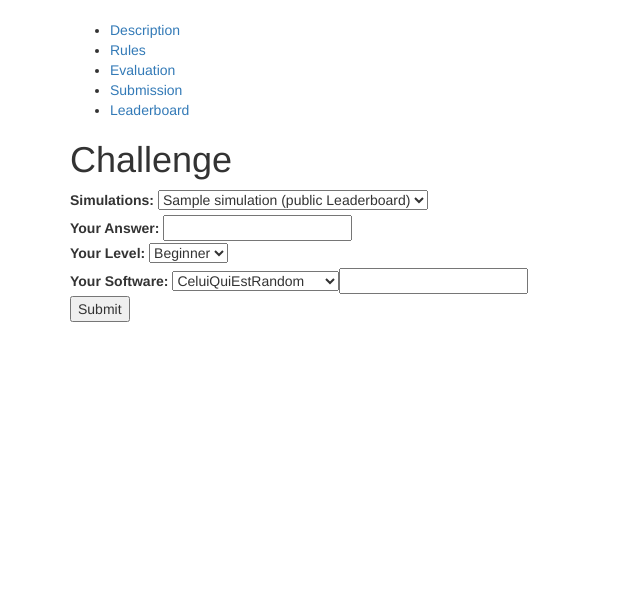
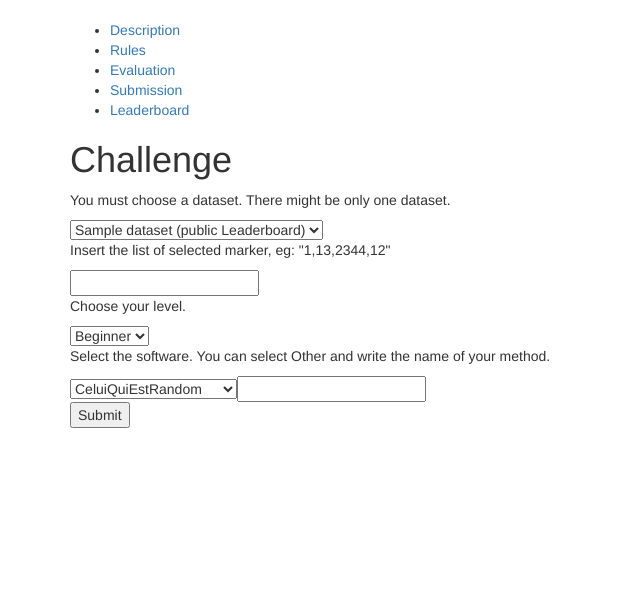
Before and after one commit to BioShock38/ChallengeWebSite, a Django app: page /challenge/1/ in a window 1280 px wide. Shown: the part 52-658 px from the top of the page, without its empty margins (0-640 px from the left). Run offline with Django 3.2, Linux system fonts and the light colour scheme; tables that the repository leaves empty hold one stand-in row (values such as "Sample post"); some libraries are stand-ins or nearby versions.

Commit message:
form and co

```diff
--- a/challenge/admin.py
+++ b/challenge/admin.py
@@ -1,12 +1,12 @@
 from django.contrib import admin
 
-from .models import Challenge,Submission, Simulation, Result
+from .models import Challenge,Submission, Dataset, Result
 # Register your models here.
 
 class SubmissionAdmin(admin.ModelAdmin):
     readonly_fields = ('date',)
 
 admin.site.register(Challenge)
-admin.site.register(Simulation)
+admin.site.register(Dataset)
 admin.site.register(Submission,SubmissionAdmin)
 admin.site.register(Result)
--- a/challenge/forms.py
+++ b/challenge/forms.py
@@ -1,5 +1,5 @@
 from django import forms
-from .models import Submission, Simulation
+from .models import Submission, Dataset
 from .choicewithother import OptionalChoiceField
 
 class SubmitForm(forms.Form):
@@ -12,8 +12,8 @@ class SubmitForm(forms.Form):
                 return " (public Leaderboard)"
         l_simu = kwargs.pop("l_simu")
         super(SubmitForm,self).__init__(*args,**kwargs)
-        self.fields['select_simu'] = forms.ChoiceField(widget=forms.Select,
-                                                       choices=[(simu.name,simu.name + conv(simu.private)) for simu in l_simu])
+        self.fields['dataset'] = forms.ChoiceField(widget=forms.Select,
+                                                   choices=[(simu.name,simu.name + conv(simu.private)) for simu in l_simu])
 
     answer = forms.CharField(max_length=400)
     level = forms.ChoiceField(widget=forms.Select,
--- a/challenge/models.py
+++ b/challenge/models.py
@@ -7,17 +7,18 @@ class Challenge(models.Model):
     desc = models.TextField()
     rules = models.TextField()
     evaluation = models.TextField()
-    lsimu = models.ManyToManyField('Simulation')
+    lsimu = models.ManyToManyField('Dataset')
     isover = models.BooleanField(default=False)
 
     def __str__(self):
         return self.name
 
-class Simulation(models.Model):
+class Dataset(models.Model):
     name = models.CharField(max_length=200,unique=True)
     numero = models.IntegerField(unique=True)
     truth = models.CharField(max_length=400)
     private = models.BooleanField(default=True)
+    maxsubmission = models.IntegerField(default=2)
 
     def __str__(self):
         return self.name
@@ -26,7 +27,7 @@ class Simulation(models.Model):
         return map(int,self.truth.split(delimiter))
 
 class Submission(models.Model):
-    simu = models.ForeignKey(Simulation)
+    simu = models.ForeignKey(Dataset)
     challenge = models.ForeignKey(Challenge)
     answer = models.CharField(max_length=400)
     date = models.DateTimeField(auto_now_add=True,blank=True)
--- a/challenge/templates/challenge/submit.html
+++ b/challenge/templates/challenge/submit.html
@@ -1,6 +1,8 @@
 {% extends 'base.html' %}
 
 {% block content %}
+
+{% load bootstrap %}
 
 {% include "challenge/nav.html" with challenge_id=challenge.id %}
 
@@ -13,28 +15,29 @@
 <form action="{% url 'challenge:challenge_submit' challenge.id %}" method="post">
 {% csrf_token %}
 <div class="fieldWrapper">
-{{ form.select_simu.errors }}
-<label for="{{ form.select_simu.id_for_label }}"> Simulations:</label>
-{{ form.select_simu }}
+{{ form.dataset.errors }}
+<p class="fieldDescription"> You must choose a dataset. There might be only one dataset. </p>
+{{ form.dataset|bootstrap }}
 </div>
 <div class="fieldWrapper">
 {{ form.answer.errors }}
-<label for="{{ form.answer.id_for_label }}"> Your Answer:</label>
-{{ form.answer }}
+<p class="fieldDescription"> Insert the list of selected marker, eg: "1,13,2344,12" </p>
+{{ form.answer|bootstrap }}
 </div>
 <div class="fieldWrapper">
 {{ form.level.errors }}
-<label for="{{ form.level.id_for_label }}"> Your Level:</label>
-{{ form.level }}
+<p class="fieldDescription"> Choose your level. </p>
+{{ form.level|bootstrap }}
 </div>
 <div class="fieldWrapper">
 {{ form.software.errors }}
-<label for="{{ form.software.id_for_label }}"> Your Software:</label>
-{{ form.software }}
+<p class="fieldDescription"> Select the software. You can select Other and write the name of your method. </p>
+{{ form.software|bootstrap }}
 </div>
 <input type="submit" value="Submit" />
 </form>
 
+{% if infosubmission %}<p>Limit of submission for this dataset {{infosubmission.0}}/{{infosubmission.1}} </p>{% endif %}
 {% if res %}<p><strong>{{res}}</strong></p>{% endif %}
 
 </div>
--- a/challenge/urls.py
+++ b/challenge/urls.py
@@ -9,5 +9,6 @@ urlpatterns =  [
     url(r'^(?P<challenge_id>[0-9]+)/rules/$', views.rules, name='rules'),
     url(r'^(?P<challenge_id>[0-9]+)/evaluation/$', views.evaluation, name='evaluation'),
     url(r'^(?P<challenge_id>[0-9]+)/leaderboard/$', views.leaderboard, name='leaderboard'),
-    url(r'^(?P<challenge_id>[0-9]+)/api/results_challenge$', views.results_challenge, name='results_challenge')
+    url(r'^(?P<challenge_id>[0-9]+)/api/results_challenge$', views.results_challenge, name='results_challenge'),
+    url(r'^(?P<challenge_id>[0-9]+)/api/csv_generate$', views.csv_generate, name='csv_generate')
 ]
--- a/challenge/views.py
+++ b/challenge/views.py
@@ -1,11 +1,11 @@
 from django.shortcuts import render
 from django.http import JsonResponse
 from django.utils import timezone
+from django.http import HttpResponse
+import csv
 
-from .models import Challenge, Simulation, Submission, Result
+from .models import Challenge, Dataset, Submission, Result
 from .forms import SubmitForm
-
-import difflib
 
 # Create your views here.
 def index(request):
@@ -48,6 +48,40 @@ def results_challenge(request,challenge_id):
                                       'submission__methods')
     return JsonResponse(list(l_results),safe=False)
 
+def csv_generate(request,challenge_id):
+    response = HttpResponse(content_type='text/csv')
+    content_disposition = 'attachment; filename="csv_challenge{challengeid}.csv"'
+    content_disposition_formated = content_disposition.format(challengeid=challenge_id)
+    response['Content-Disposition'] = content_disposition_formated
+
+    writer = csv.writer(response, delimiter='\t')
+
+    challenge = Challenge.objects.get(id=challenge_id)
+    results = Result.objects.filter(submission__challenge=challenge) \
+                            .values('submission__date', 'submission__user__username',
+                                    'f1score', 'submission__simu__name',
+                                    'submission__methods')
+    model = results.model
+    realheaders = ['submission__date', 'submission__user__username',
+                   'f1score', 'submission__simu__name',
+                   'submission__methods']
+    headers = ['Date', 'User', 'Score', 'Dataset', 'Method']
+    writer.writerow(headers)
+
+    for res in results:
+        row = []
+        for field in realheaders:
+            val = res.get(field, None)
+
+            if callable(val):
+                val = val()
+            if type(val) == unicode:
+                val = val.encode("utf-8")
+            row.append(val)
+        writer.writerow(row)
+
+    return response
+
 
 def challenge_submit(request,challenge_id):
 
@@ -60,7 +94,7 @@ def challenge_submit(request,challenge_id):
                        'error_message': msg_error})
 
     challenge = Challenge.objects.get(id=challenge_id)
-    l_simu = Simulation.objects.filter(challenge__id=challenge_id)
+    l_simu = Dataset.objects.filter(challenge__id=challenge_id)
 
     if request.method == 'POST':
         form = SubmitForm(request.POST,l_simu = l_simu)
@@ -70,8 +104,8 @@ def challenge_submit(request,challenge_id):
 
         if form.is_valid():
             try:
-                selected_simu = Simulation.objects.get(name=request.POST['select_simu'])
-            except (KeyError, Simulation.DoesNotExist):
+                selected_simu = Dataset.objects.get(name=request.POST['dataset'])
+            except (KeyError, Dataset.DoesNotExist):
                 return render_error("Wrong selected simulation")
 
             (soft,option) = (request.POST['software_0'],request.POST['software_1'])
@@ -79,6 +113,16 @@ def challenge_submit(request,challenge_id):
                 software = Submission.SOFTWARE_CHOICES[int(soft)][1]
             else:
                 software = option
+
+            nb_submission = Result.objects.filter(submission__challenge=challenge) \
+                                               .filter(submission__simu=selected_simu) \
+                                               .filter(submission__user=request.user) \
+                                               .count()
+            maxsubmission = selected_simu.maxsubmission
+
+            if nb_submission >= maxsubmission:
+                return render_error("You have already " + str(nb_submission) +
+                                    "/" + str(maxsubmission) + " submissions.")
 
             s = Submission.objects.create(simu=selected_simu,
                                           challenge=challenge,
@@ -96,23 +140,35 @@ def challenge_submit(request,challenge_id):
 
                 # TODO : Real F1 score
 
-                sm = difflib.SequenceMatcher(None,parsed_answer,parsed_truth)
+                truth = set(parsed_truth)
+                predicted = set(parsed_answer)
 
-                r = Result.objects.create(submission=s,f1score=sm.ratio())
+                try:
+                    precision = float(len(truth & predicted)) / len(predicted)
+                    recall = float(len(truth & predicted)) / len(truth)
+
+                    f1score = 2*precision*recall / (precision + recall)
+                except ZeroDivisionError:
+                    f1score = 0
+
+                r = Result.objects.create(submission=s,f1score=f1score)
 
                 if selected_simu.private:
                     return render(request, 'challenge/submit.html',
                                   {'l_simu' : l_simu,
                                    'form': form,
                                    'challenge': challenge,
-                                   'res': "Submitted !"
+                                   'res': "Submitted !",
+                                   'infosubmission': (nb_submission,maxsubmission)
                                   })
                 else :
                     return render(request, 'challenge/submit.html',
                                   {'l_simu' : l_simu,
                                    'form': form,
                                    'challenge': challenge,
-                                  'res': str(r.f1score)})
+                                   'res': str(r.f1score),
+                                   'infosubmission': [nb_submission,maxsubmission]
+                               })
 
         else:
             return render_error("Invalid Form")
--- a/challengewebsite/settings.py
+++ b/challengewebsite/settings.py
@@ -37,6 +37,7 @@ INSTALLED_APPS = (
     'django.contrib.sessions',
     'django.contrib.messages',
     'django.contrib.staticfiles',
+    'bootstrapform',
     'login',
     'challenge',
     'home',
```
